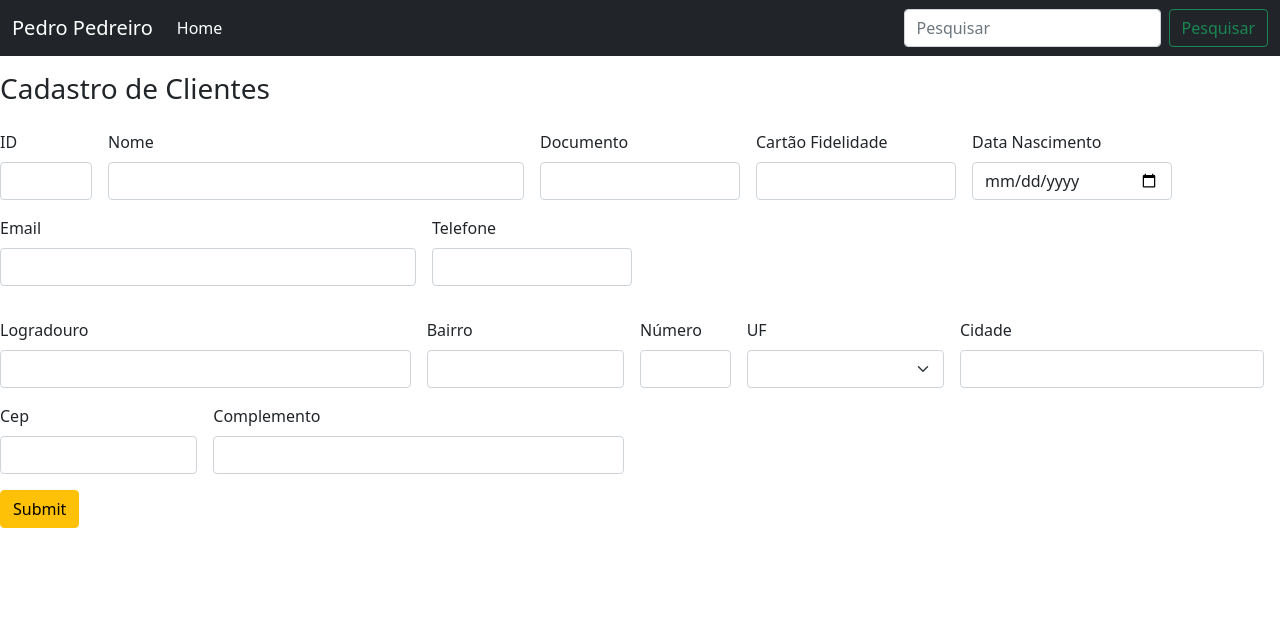
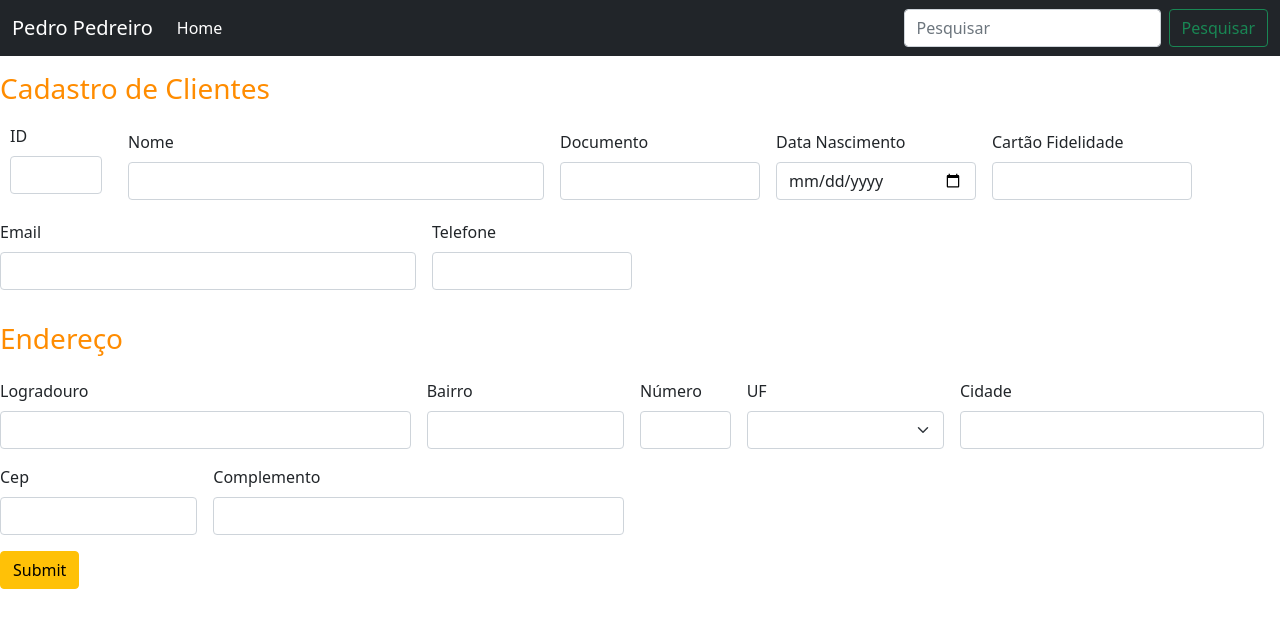
Before and after one commit to Kevin-Souza/PedroPedreiro_Angular, an Angular app: page / in a window 1280 px wide. Shown: the top 628 px of the page. Built offline with nearby package versions, Linux system fonts and the light colour scheme.

Commit message:
commit 23horas

```diff
--- a/src/app/form-cliente/form-cliente.component.css
+++ b/src/app/form-cliente/form-cliente.component.css
@@ -0,0 +1,6 @@
+.subTitle{
+    color:darkorange;
+}
+.Title{
+    color: darkorange;
+}
--- a/src/app/form-cliente/form-cliente.component.html
+++ b/src/app/form-cliente/form-cliente.component.html
@@ -1,8 +1,11 @@
 <form (ngSubmit)="onConfirmar()" class="row g-3">
+
     <div class="row g-3">
-        <h3>Cadastro de Clientes</h3>
+        <h3 class="Title">Cadastro de Clientes</h3>
     </div>
-    <div class="col-md-1">
+
+
+    <div class="col-md-1" style="margin: 10px;">
       <label for="inputId" class="form-label">ID</label>
       <input type="number" class="form-control" id="inputId" name="id" [(ngModel)]="model.id">
     </div>
@@ -19,15 +22,15 @@
     </div>
 
     <div class="col-md-2">
+        <label for="inputDataNascimento" class="form-label">Data Nascimento</label>
+        <input type="date" class="form-control" id="inputDataNascimento" name="dataNascimento"
+          [(ngModel)]="model.dataNascimento">
+      </div>
+
+    <div class="col-md-2">
       <label for="inputCartao" class="form-label">Cartão Fidelidade</label>
       <input type="text" class="form-control" id="inputCartao" name="numeroCartaoFidelidade"
         [(ngModel)]="model.numeroCartaoFidelidade">
-    </div>
-
-    <div class="col-md-2">
-      <label for="inputDataNascimento" class="form-label">Data Nascimento</label>
-      <input type="date" class="form-control" id="inputDataNascimento" name="dataNascimento"
-        [(ngModel)]="model.dataNascimento">
     </div>
 
     <div class="col-md-4">
@@ -41,6 +44,8 @@
     </div>
 
     <div class="row g-3">
+
+        <h3 class="subTitle">Endereço</h3>
 
       <div class="col-md-4">
         <label for="inputLogradouro" class="form-label">Logradouro</label>
```
